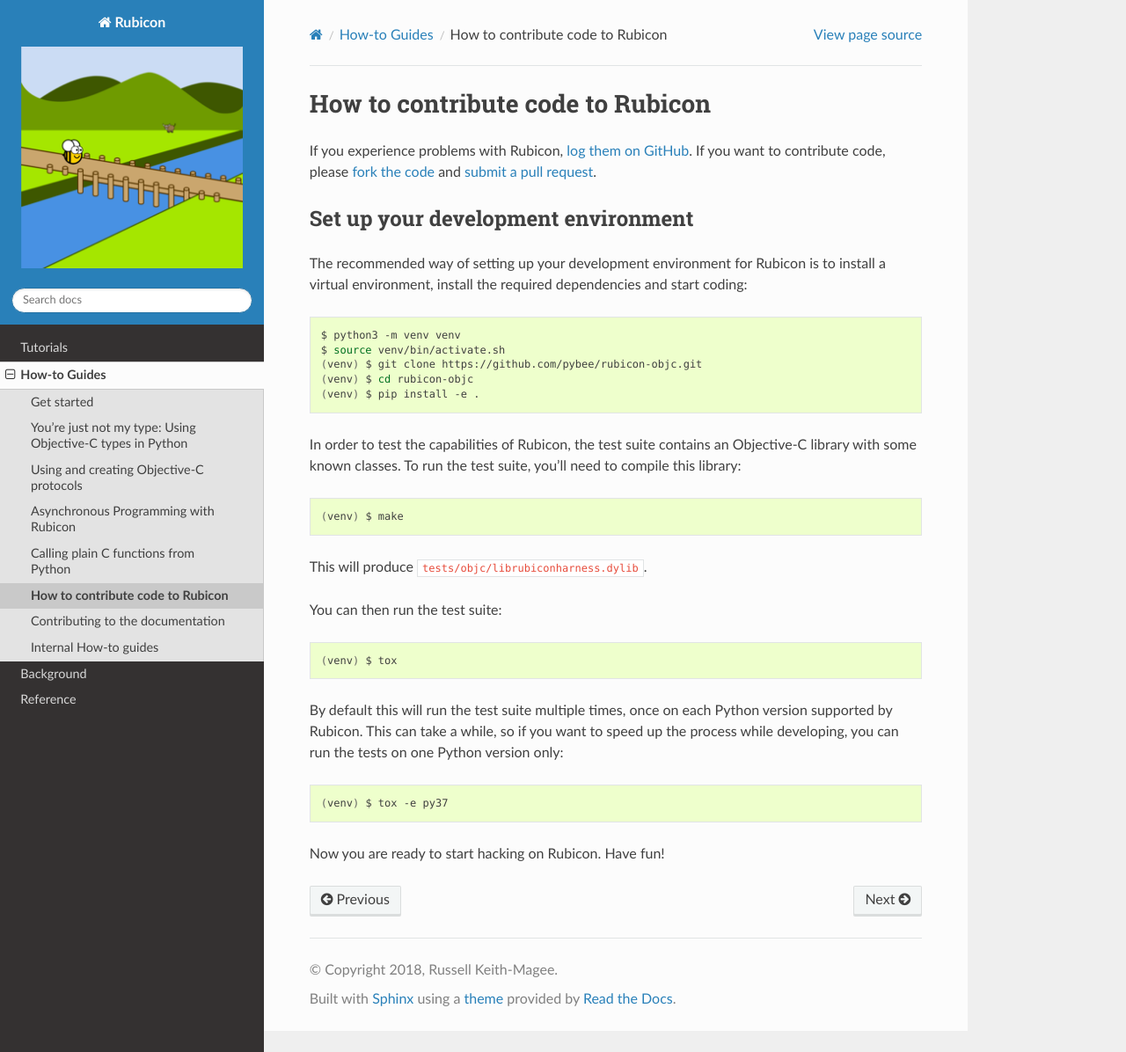
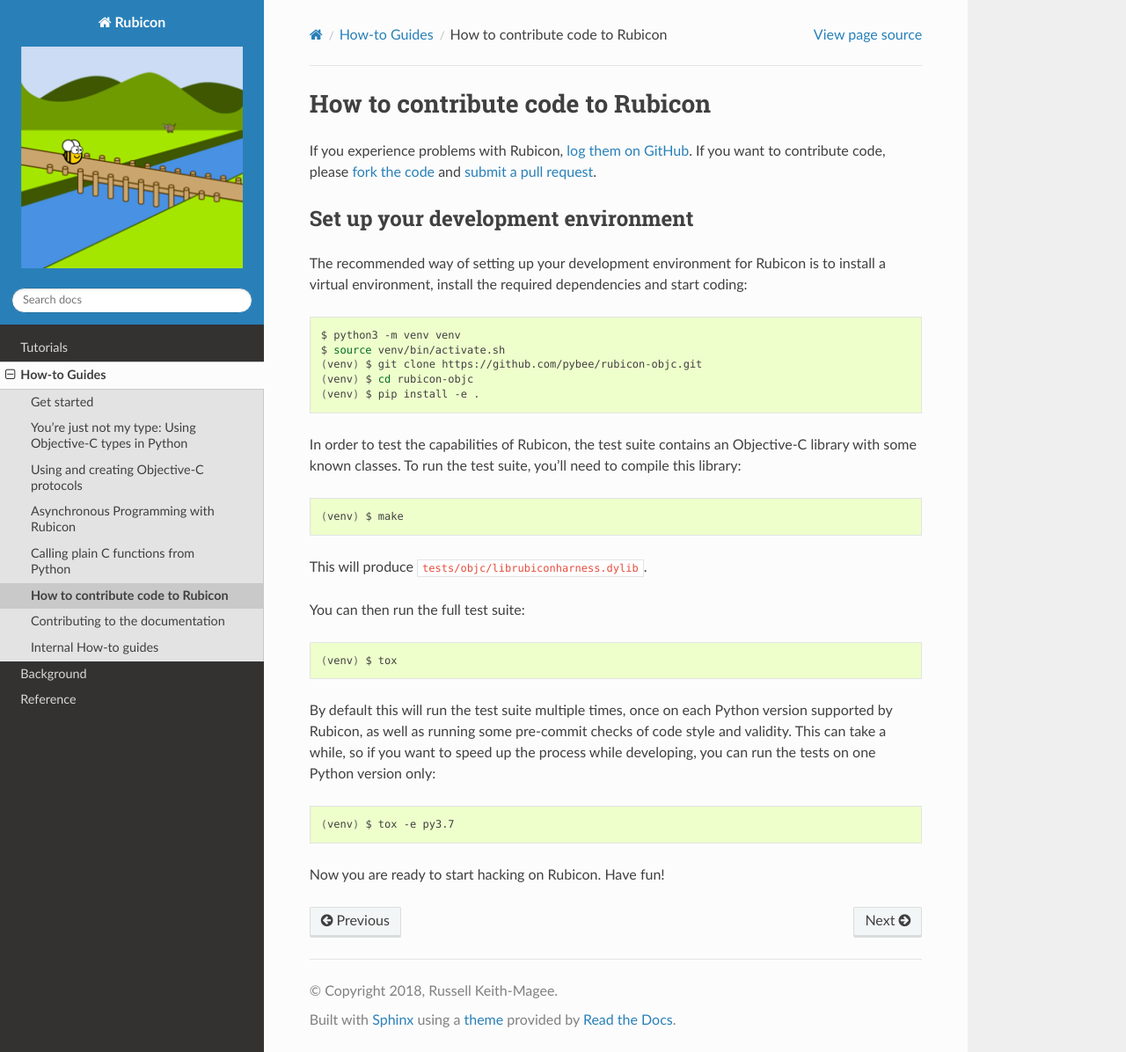
Before and after one commit to beeware/rubicon-objc, a Sphinx documentation site: the page built from docs/how-to/contribute-code.rst, in a window 1280 px wide and 1196 px high. Shown: the whole window at 88% size. Built offline with Sphinx 7.4.7 and the Read the Docs theme 2.0.0, drawn with Linux system fonts in a browser that asks for light colours.

Commit message:
Update documentation referencing tox.

```diff
--- a/docs/how-to/contribute-code.rst
+++ b/docs/how-to/contribute-code.rst
@@ -34,16 +34,19 @@
 
 This will produce ``tests/objc/librubiconharness.dylib``.
 
-You can then run the test suite:
+You can then run the full test suite:
 
 .. code-block:: sh
 
     (venv) $ tox
 
-By default this will run the test suite multiple times, once on each Python version supported by Rubicon. This can take a while, so if you want to speed up the process while developing, you can run the tests on one Python version only:
+By default this will run the test suite multiple times, once on each Python
+version supported by Rubicon, as well as running some pre-commit checks of
+code style and validity. This can take a while, so if you want to speed up
+the process while developing, you can run the tests on one Python version only:
 
 .. code-block:: sh
 
-    (venv) $ tox -e py37
+    (venv) $ tox -e py3.7
 
 Now you are ready to start hacking on Rubicon. Have fun!
```
